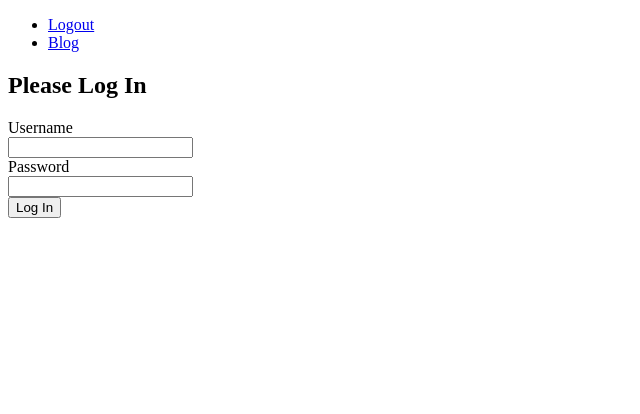
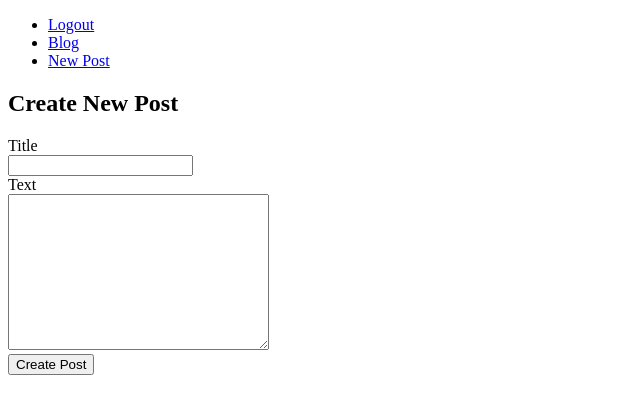
Before and after one commit to mrhaffner/blog-admin, a React (Create React App) app: page /new in a window 1280 px wide. Shown: the top 414 px of the page, without its empty margins (0-640 px from the left). Built offline with nearby package versions, Linux system fonts and the light colour scheme; no server answers.

Commit message:
added a New Post bag, updated the router and navbar to include it

```diff
--- a/src/App.js
+++ b/src/App.js
@@ -3,6 +3,8 @@ import NavBar from './components/NavBar';
 import BlogsPage from './components/BlogsPage';
 import LogIn from './components/LogIn';
 import PostPage from './components/PostPage';
+import NewPost from './components/NewPost';
+
 import { BrowserRouter as Router, Switch, Route } from "react-router-dom";
 
 const App = () => {
@@ -40,6 +42,9 @@ const App = () => {
       <div>
         <NavBar />
         <Switch>
+          <Route path='/new'>
+            <NewPost setIsLoading={setIsLoading} />
+          </Route>
           <Route path='/blog/:hyphenTitle'
             render={() => {
               return ( isLoading ? <h2>Loading Page</h2> : <PostPage posts={posts} />)
--- a/src/components/LogIn.js
+++ b/src/components/LogIn.js
@@ -1,6 +1,6 @@
 import React from 'react';
 
-const Login = (props) => {
+const LogIn = (props) => {
     return (
         <div>
             <h2>Please Log In</h2>
@@ -15,4 +15,4 @@ const Login = (props) => {
     );
 }
 
-export default Login;
+export default LogIn;
--- a/src/components/NavBar.js
+++ b/src/components/NavBar.js
@@ -15,6 +15,9 @@ const NavBar = () => {
                 <li>
                     <Link to="/blog">Blog</Link>
                 </li>
+                <li>
+                    <Link to="/new">New Post</Link>
+                </li>
             </ul>
         </nav>
     );
--- /dev/null
+++ b/src/components/NewPost.js
@@ -0,0 +1,47 @@
+import React, {useState, } from 'react';
+import { useHistory } from 'react-router-dom';
+
+const NewPost = (props) => {
+    const { setIsLoading } = props;
+    const history = useHistory();
+    const [title, setTitle] = useState('');
+    const [text, setText] = useState('');
+
+    const handleSubmit = async (e) => {
+        e.preventDefault()
+        console.log(JSON.stringify({ title, text, }))
+        try {
+            const response = await fetch(`http://localhost:3000/blog`, {
+                method: 'POST',
+                mode: 'cors',
+                headers: {
+                    'Content-Type': 'application/json',
+                },
+                body: JSON.stringify({ title, text }),
+            })
+            const data = await response
+            console.log('response:', data)
+            setIsLoading(true)
+            history.push('/blog')
+        } catch (err) {
+            console.log('error:', err)
+        }
+    };
+
+    //creating post should redirect to /blog
+
+    return (
+        <div>
+            <h2>Create New Post</h2>
+            <form action="">
+                <label htmlFor="title">Title</label><br/>
+                <input type="text" onChange={(e) => setTitle(e.target.value)} /><br/>
+                <label htmlFor="text">Text</label><br/>
+                <textarea name="text" id="" cols="30" rows="10" onChange={(e) => setText(e.target.value)} /><br/>
+                <button onClick={handleSubmit} >Create Post</button>
+            </form>
+        </div>
+    );
+}
+
+export default NewPost;
```
Also changed, not shown: src/components/PostTeaser.js (+1 -10 lines), 1 other file (tests, documents, lock files or other folders).
